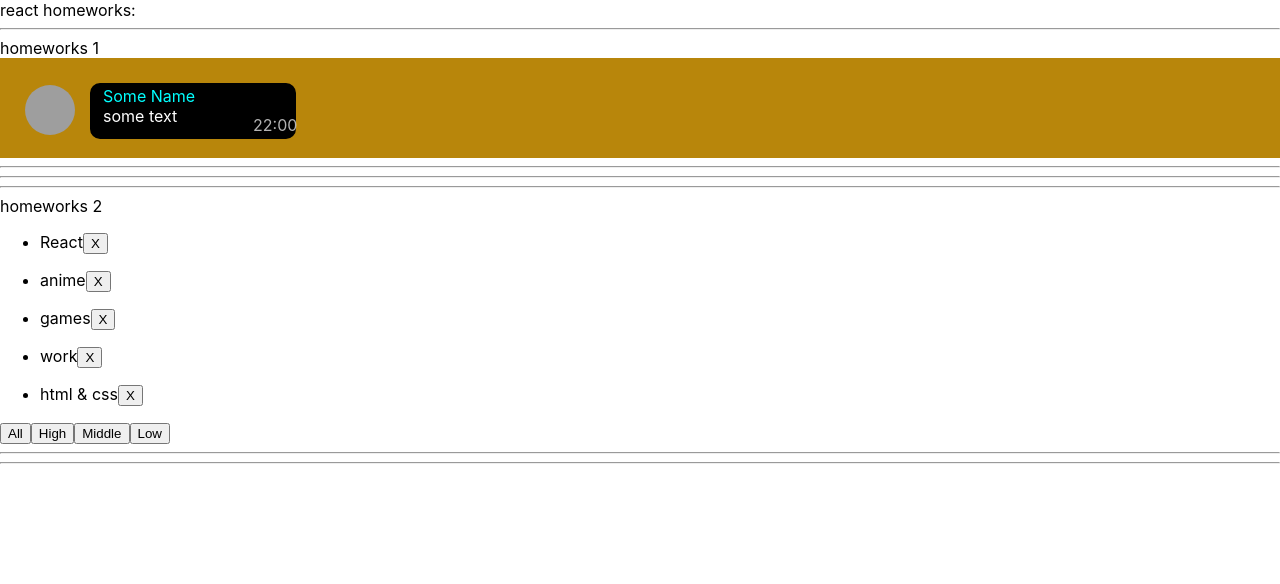
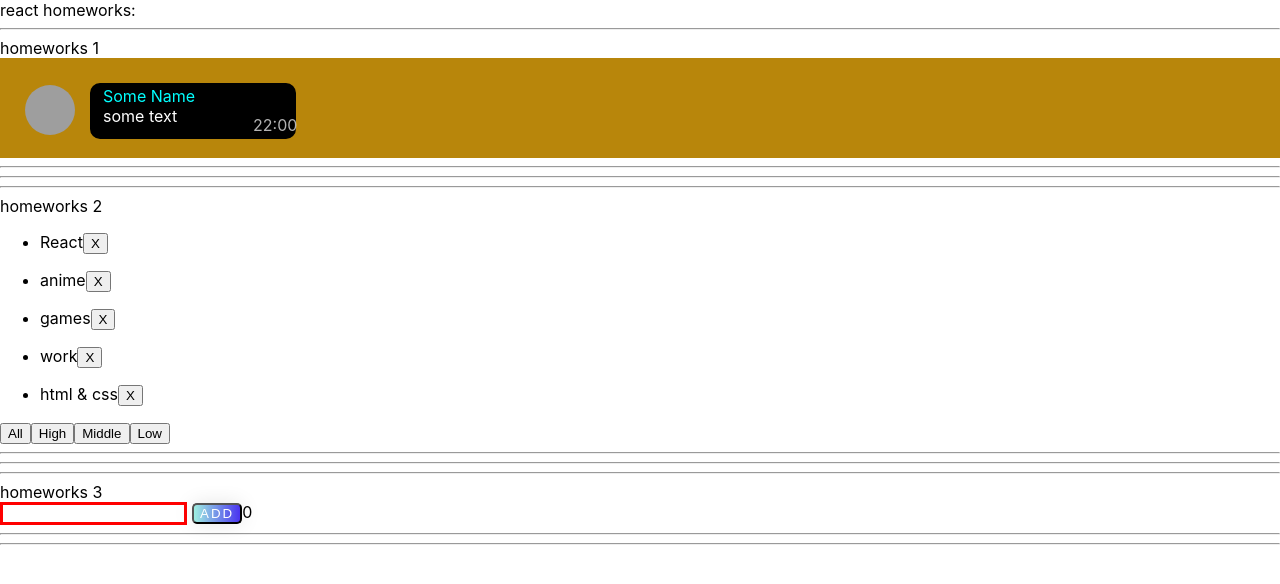
Before and after one commit to timaaa52/HW_Ignat, a React (Create React App) app: page / in a window 1280 px wide. Shown: the top 584 px of the page. Built offline with nearby package versions, Linux system fonts and the light colour scheme; grey boxes are pictures that could not be loaded.

Commit message:
completed HW3

```diff
--- a/package.json
+++ b/package.json
@@ -11,10 +11,12 @@
     "@types/node": "^12.0.0",
     "@types/react": "^17.0.0",
     "@types/react-dom": "^17.0.0",
+    "@types/uuid": "^8.3.3",
     "react": "^17.0.2",
     "react-dom": "^17.0.2",
     "react-scripts": "4.0.3",
     "typescript": "^4.1.2",
+    "uuid": "^8.3.2",
     "web-vitals": "^1.0.1"
   },
   "scripts": {
--- a/src/p1-main/m1-ui/u1-app/App.tsx
+++ b/src/p1-main/m1-ui/u1-app/App.tsx
@@ -2,6 +2,7 @@ import React from 'react'
 import s from './App.module.css'
 import HW1 from '../../../p2-homeworks/h1/HW1'
 import HW2 from "../../../p2-homeworks/h2/HW2";
+import HW3 from "../../../p2-homeworks/h3/HW3";
 
 function App() {
     return (
@@ -9,7 +10,7 @@ function App() {
             <div>react homeworks:</div>
             <HW1/>
             <HW2/>
-            {/*<HW3/>*/}
+            <HW3/>
             {/*<HW4/>*/}
             {/*<HW5/>*/}
 
--- a/src/p2-homeworks/h2/Affair.tsx
+++ b/src/p2-homeworks/h2/Affair.tsx
@@ -14,13 +14,13 @@ function Affair(props: AffairPropsType) {
 
     return (
         <div>
-            {
+
                 <ul>
                     <li key={props.affair._id}><span>{props.affair.name}</span>
                     <button onClick={deleteCallback}>X</button>
                     </li>
                 </ul>
-            }
+
 
         </div>
     )
--- a/src/p2-homeworks/h2/HW2.tsx
+++ b/src/p2-homeworks/h2/HW2.tsx
@@ -21,16 +21,10 @@ let defaultAffairs: Array<AffairType> = [ // need to fix any
 
 // pure helper functions
 export const filterAffairs = (affairs: Array<AffairType>, filter: FilterType): any => { // need to fix any
-    if (filter === 'all') return affairs
-    else if(filter === 'low'){
-        return affairs.filter(t => t.priority === 'low');
+    if (filter === 'all') {
+        return affairs
     }
-    else if(filter === 'middle'){
-        return affairs.filter(t => t.priority === 'middle')
-    }
-    else if(filter === 'high'){
-        return affairs.filter(t => t.priority === 'high')
-    }// need to fix
+    return affairs.filter(t => t.priority === filter);
 }
 export const deleteAffair = (affairs: Array<AffairType>, _id: number): Array<AffairType> => { // need to fix any
     return affairs.filter(t => t._id !== _id);
--- a/src/p2-homeworks/h3/Greeting.module.css
+++ b/src/p2-homeworks/h3/Greeting.module.css
@@ -1,7 +1,19 @@
 .someClass {
-
+    text-decoration: none;
+    display: inline-block;
+    color: white;
+    border-radius: 5px;
+    margin-left: 5px;
+    font-family: 'Montserrat', sans-serif;
+    text-transform: uppercase;
+    letter-spacing: 2px;
+    background-image: linear-gradient(to right, #9EEFE1 0%, #4830F0 51%, #9EEFE1 100%);
+    background-size: 200% auto;
+    box-shadow: 0 0 20px rgba(0, 0, 0, .1);
+    transition: .5s;
 }
 
+
 .error {
-    border: 1px solid red;
+    border: 3px solid red;
 }
--- a/src/p2-homeworks/h3/Greeting.tsx
+++ b/src/p2-homeworks/h3/Greeting.tsx
@@ -1,25 +1,26 @@
-import React from 'react'
+import React, {ChangeEvent, KeyboardEvent} from 'react'
 import s from './Greeting.module.css'
 
 type GreetingPropsType = {
-    name: any // need to fix any
-    setNameCallback: any // need to fix any
-    addUser: any // need to fix any
-    error: any // need to fix any
-    totalUsers: any // need to fix any
+    name: string // need to fix any
+    setNameCallback: (e: ChangeEvent<HTMLInputElement>) => void // need to fix any
+    onKeyPressHandler: (e: KeyboardEvent<HTMLInputElement>) => void
+    addUser: () => void // need to fix any
+    error: string// need to fix any
+    totalUsers: number // need to fix any
 }
 
 // презентационная компонента (для верстальщика)
 const Greeting: React.FC<GreetingPropsType> = (
-    {name, setNameCallback, addUser, error, totalUsers} // деструктуризация пропсов
+    {name, setNameCallback, addUser, error, totalUsers, onKeyPressHandler} // деструктуризация пропсов
 ) => {
-    const inputClass = s.error // need to fix with (?:)
+    const inputClass = name.trim() === '' ? s.error : ''; // need to fix with (?:)
 
     return (
         <div>
-            <input value={name} onChange={setNameCallback} className={inputClass}/>
+            <input value={name} onKeyPress={(e) => onKeyPressHandler(e)} onChange={(e) => setNameCallback(e)} className={inputClass}/>
             <span>{error}</span>
-            <button onClick={addUser}>add</button>
+            <button className={s.someClass} onClick={addUser}>add</button>
             <span>{totalUsers}</span>
         </div>
     )
--- a/src/p2-homeworks/h3/GreetingContainer.tsx
+++ b/src/p2-homeworks/h3/GreetingContainer.tsx
@@ -1,9 +1,10 @@
-import React, {useState} from 'react'
+import React, {ChangeEvent, KeyboardEvent, useState} from 'react'
 import Greeting from './Greeting'
+import {UserType} from "./HW3";
 
 type GreetingContainerPropsType = {
-    users: any // need to fix any
-    addUserCallback: any // need to fix any
+    users: Array<UserType> // need to fix any
+    addUserCallback: (name: string) => void // need to fix any
 }
 
 // более простой и понятный для новичков
@@ -12,17 +13,39 @@ type GreetingContainerPropsType = {
 // более современный и удобный для про :)
 // уровень локальной логики
 const GreetingContainer: React.FC<GreetingContainerPropsType> = ({users, addUserCallback}) => { // деструктуризация пропсов
-    const [name, setName] = useState<any>('') // need to fix any
-    const [error, setError] = useState<any>('') // need to fix any
+    const [name, setName] = useState<string>('') // need to fix any
+    const [error, setError] = useState<string>('') // need to fix any
 
-    const setNameCallback = (e: any) => { // need to fix any
-        setName('') // need to fix
-    }
-    const addUser = () => {
-        alert(`Hello  !`) // need to fix
+    const setNameCallback = (e: ChangeEvent<HTMLInputElement>) => { // need to fix any
+        setName(e.currentTarget.value) // need to fix
+        setError('')
     }
 
-    const totalUsers = 0 // need to fix
+    const onKeyPressHandler = (e: KeyboardEvent<HTMLInputElement>) => {
+      if(e.charCode === 13) {
+          addUser()
+          setName('')
+      }
+    }
+
+    const addUser = () => {
+        if (name.trim() !== '') {
+            alert(`Hello ${name} !`) // need to fix
+            addUserCallback(name)
+            setName('')
+        } else {
+            setError('Name is required!!!')
+            setName('')
+        }
+    }
+
+    // const onKeyPressHandler = (e: KeyboardEvent<HTMLInputElementElement>) => {
+    //     if(e.keyCode === 13){
+    //         addUser();
+    //     }
+    // }
+
+    const totalUsers = users.length // need to fix
 
     return (
         <Greeting
@@ -31,6 +54,7 @@ const GreetingContainer: React.FC<GreetingContainerPropsType> = ({users, addUser
             addUser={addUser}
             error={error}
             totalUsers={totalUsers}
+            onKeyPressHandler={onKeyPressHandler}
         />
     )
 }
--- a/src/p2-homeworks/h3/HW3.tsx
+++ b/src/p2-homeworks/h3/HW3.tsx
@@ -1,18 +1,19 @@
 import React, {useState} from 'react'
 import GreetingContainer from './GreetingContainer'
+import {v1} from "uuid";
 
 // types
 export type UserType = {
-    _id: any // need to fix any
-    name: any // need to fix any
+    _id: string // need to fix any
+    name: string// need to fix any
 }
 
 // уровень работы с глобальными данными
 function HW3() {
-    const [users, setUsers] = useState<any>([]) // need to fix any
-
-    const addUserCallback = (name: any) => { // need to fix any
-        setUsers([]) // need to fix
+    const [users, setUsers] = useState<Array<UserType>>([]) // need to fix any
+    console.log(users)
+    const addUserCallback = (name: string) => { // need to fix any
+        setUsers([...users, {_id: v1(), name}]) // need to fix
     }
 
     return (
```
Also changed, not shown: 1 other file (tests, documents, lock files or other folders).
